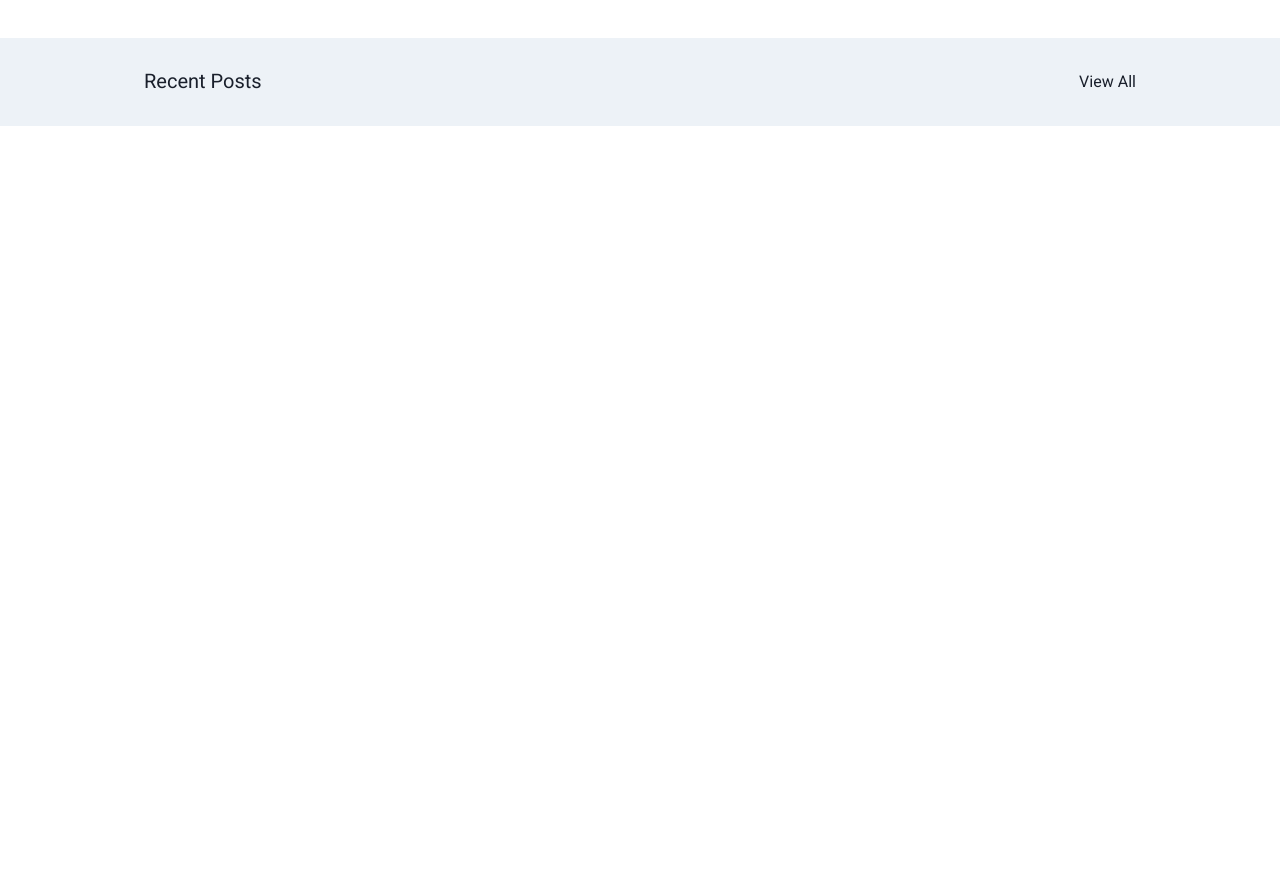
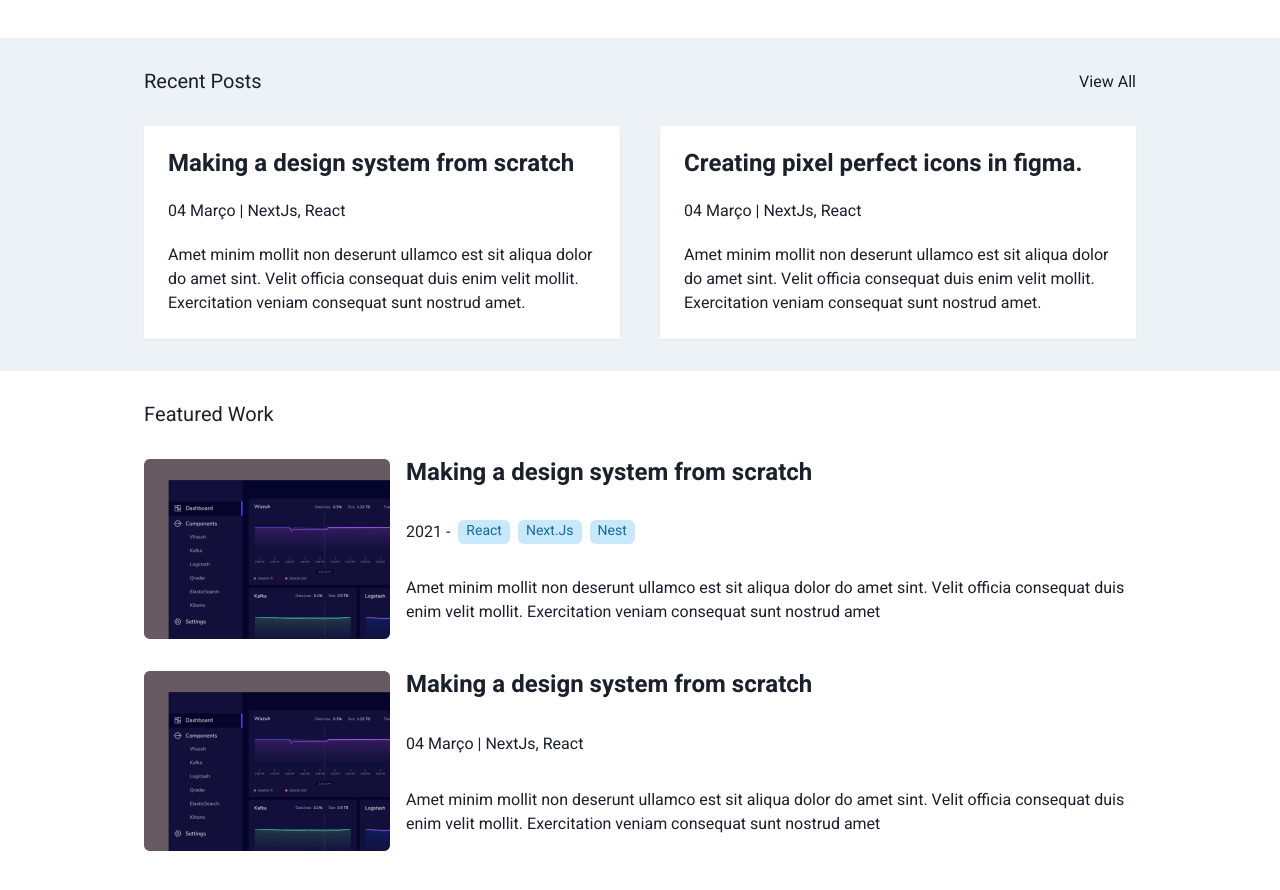
Before and after one commit to marcosATr/Portfolio-NextJs-ChakraUI, a Next.js app: page / in a window 1280 px wide. Shown: the part 440-1330 px from the top of the page. Before the commit the page ends 800 px from the top, so only its background shows below. Built offline with nearby package versions, Linux system fonts and the light colour scheme.

Commit message:
Skeleton ready, featured and recent ready

```diff
--- /dev/null
+++ b/src/components/Featured/Featured.tsx
@@ -0,0 +1,15 @@
+import { Box, Container, Heading } from "@chakra-ui/react";
+import Works from "./Works";
+
+export default function Featured() {
+  return (
+    <Container py="8" maxW="container.lg">
+      <Box>
+        <Heading fontSize="xl" fontWeight="normal">
+          Featured Work
+        </Heading>
+      </Box>
+      <Works/>
+    </Container>
+  );
+}
--- /dev/null
+++ b/src/components/Featured/Works.tsx
@@ -0,0 +1,30 @@
+import { Box, Flex, Heading, HStack, Image, Tag, Text, VStack } from "@chakra-ui/react";
+
+export default function Works() {
+  return (
+    <VStack align="flex-start" py={8} spacing={8}>
+      <Flex>
+        <Image alt="" src="/img/Rectangle 30.png " />
+        <VStack pl={4} align="flex-start" spacing={8}>
+          <Heading fontSize="2xl">Making a design system from scratch</Heading>
+          <HStack>
+            <Text> 2021   - </Text>
+            <Tag colorScheme='twitter'>React</Tag>
+            <Tag colorScheme='twitter'>Next.Js</Tag>
+            <Tag colorScheme='twitter'>Nest</Tag>
+          </HStack>
+          <Text>Amet minim mollit non deserunt ullamco est sit aliqua dolor do amet sint. Velit officia consequat duis enim velit mollit. Exercitation veniam consequat sunt nostrud amet</Text>
+        </VStack>
+      </Flex>
+
+      <Flex>
+        <Image alt="" src="/img/Rectangle 30.png " />
+        <VStack pl={4} align="flex-start" spacing={8}>
+          <Heading fontSize="2xl">Making a design system from scratch</Heading>
+          <Text>04 Março | NextJs, React</Text>
+          <Text>Amet minim mollit non deserunt ullamco est sit aliqua dolor do amet sint. Velit officia consequat duis enim velit mollit. Exercitation veniam consequat sunt nostrud amet</Text>
+        </VStack>
+      </Flex>
+    </VStack>
+  );
+}
--- a/src/components/Recent/Recent.tsx
+++ b/src/components/Recent/Recent.tsx
@@ -1,22 +1,25 @@
 import { Box, Container, Flex, Heading } from "@chakra-ui/react";
 import Link from "next/link";
+import RecentPosts from "./RecentPosts";
 
 export default function Recent() {
   return (
-    <Box bg="gray.100">
-      <Container py="8" maxW="container.lg">
+    <Box bg="gray.100" py={4}>
+      <Container py="4" maxW="container.lg">
         {/* >> 1a linha com conteudo horizontal*/}
         <Flex justifyContent="space-between" align="center">
           <Box>
-            <Heading fontSize='xl' fontWeight='normal'>Recent Posts</Heading>
+            <Heading fontSize="xl" fontWeight="normal">
+              Recent Posts
+            </Heading>
           </Box>
           <Box>
             <Link href="/">View All</Link>
           </Box>
         </Flex>
-        {/* >> 2a linha com duas colunas verticais*/}
-        <Flex></Flex>
+        {/* >> 2a linha com duas colunas verticais */}
       </Container>
+      <RecentPosts />
     </Box>
   );
 }
--- /dev/null
+++ b/src/components/Recent/RecentPosts.tsx
@@ -0,0 +1,20 @@
+import { Container, Flex, Heading, SimpleGrid, Text, VStack } from "@chakra-ui/react";
+
+export default function RecentPosts() {
+  return (
+    <Container maxW="container.lg">
+      <SimpleGrid columns={2} spacing={10} padding="0" my={4}>
+        <VStack bg="white" p={6} boxShadow="sm" align="flex-start" spacing={5}>
+          <Heading fontSize="2xl">Making a design system from scratch</Heading>
+          <Text>04 Março | NextJs, React</Text>
+          <Text>Amet minim mollit non deserunt ullamco est sit aliqua dolor do amet sint. Velit officia consequat duis enim velit mollit. Exercitation veniam consequat sunt nostrud amet.</Text>
+        </VStack>
+        <VStack bg="white" p={6} boxShadow="sm" align="flex-start" spacing={5}>
+          <Heading fontSize="2xl">Creating pixel perfect icons in figma.</Heading>
+          <Text>04 Março | NextJs, React</Text>
+          <Text>Amet minim mollit non deserunt ullamco est sit aliqua dolor do amet sint. Velit officia consequat duis enim velit mollit. Exercitation veniam consequat sunt nostrud amet.</Text>
+        </VStack>
+      </SimpleGrid>
+    </Container>
+  );
+}
--- a/src/pages/index.tsx
+++ b/src/pages/index.tsx
@@ -1,4 +1,5 @@
 import { Box, Button, Container, Flex, Heading, Image, Text, VStack, Wrap, WrapItem } from "@chakra-ui/react";
+import Featured from "../components/Featured/Featured";
 import Header from "../components/Header/Header";
 import Recent from "../components/Recent/Recent";
 
@@ -16,6 +17,7 @@ export default function Home() {
       </Container>
       <Header />
       <Recent/>
+      <Featured/>
     </>
   );
 }
```
Also changed, not shown: public/img/Rectangle 30.png (added).
